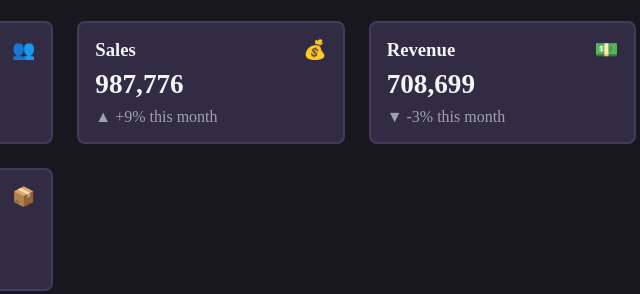
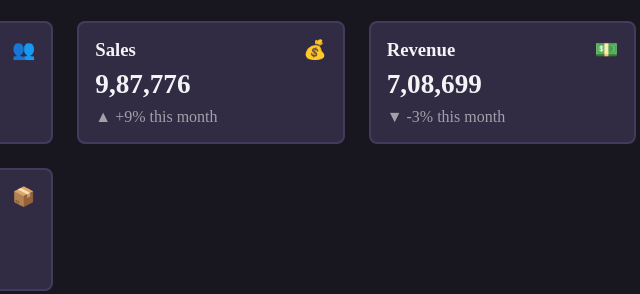
Before and after one commit to Rayyan-Farooqui51/responsive-admin-dashboard, a plain HTML site: page index.html in a window 1280 px wide. Shown: the part 136-430 px from the top of the page, 604-1244 px from the left. Drawn offline with Linux system fonts and the light colour scheme.

Commit message:
Fix HTML structure and formatting issues

```diff
--- a/index.html
+++ b/index.html
@@ -67,7 +67,7 @@
                         <div class="card-heading">
                             <h3>Sales</h3><span class="card-icon">💰</span>
                         </div>
-                        <p class="card-value">987,776</p>
+                        <p class="card-value">9,87,776</p>
                         <p class="card-trend">▲ +9% this month</p>
                     </div>
 
@@ -75,7 +75,7 @@
                         <div class="card-heading">
                             <h3>Revenue</h3><span class="card-icon">💵</span>
                         </div>
-                        <p class="card-value">708,699</p>
+                        <p class="card-value">7,08,699</p>
                         <p class="card-trend">▼ -3% this month</p>
                     </div>
 
```
